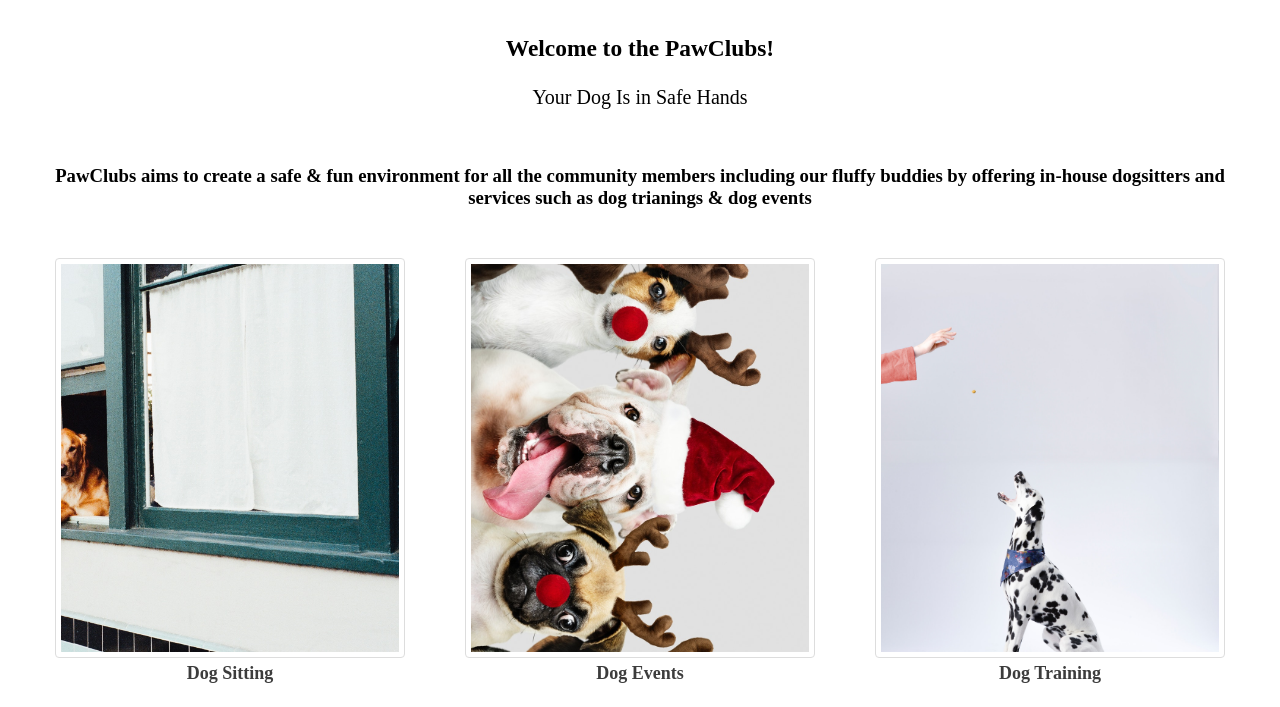
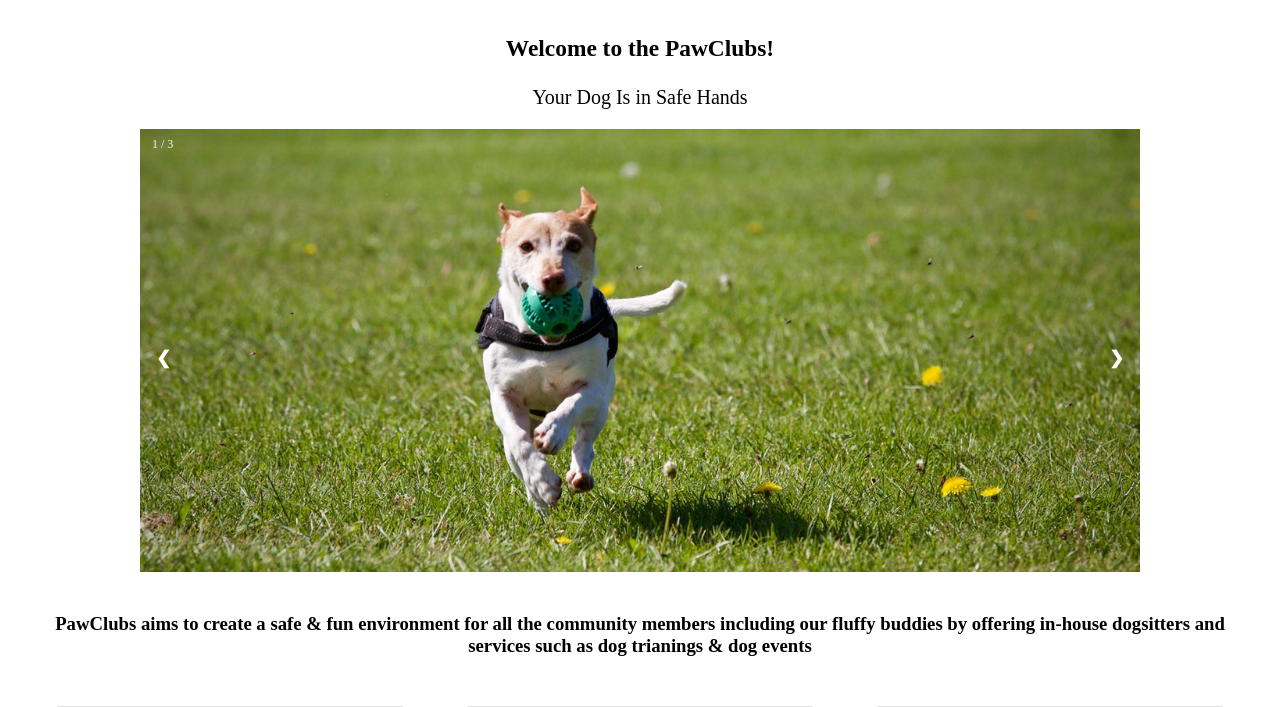
Before and after one commit to BehnazDer/foundation_project, a Python web app: template templates/auth/home.html in a window 1280 px wide. Shown: the part 58-765 px from the top of the page. Run offline with Jinja, Linux system fonts and the light colour scheme; the template is opened without the code that fills it, so the values that code supplies are empty.

Commit message:
last changes

```diff
--- a/templates/auth/home.html
+++ b/templates/auth/home.html
@@ -14,7 +14,7 @@
 
           <!-- slideshow container -->
         <div class="slideshow-container">
-        <div class="mySlides fade">
+        <div class="mySlides fade" style="display:block">
           <div class="numbertext">1 / 3</div>
           <img src="{{ url_for('static', filename='image/doggo10.jpg') }}" style="width:100%">
         </div>
--- a/templates/auth/register.html
+++ b/templates/auth/register.html
@@ -18,7 +18,7 @@
           <input type='text' name= 'name' placeholder='Name' class='input-line full-width'></input>
           <input type='email' name= 'email' placeholder='E-mail' class='input-line full-width'></input>
           <input type='text' name='username' placeholder='Username' class='input-line full-width'></input>
-          <input type='text' name='password' placeholder='Password' class='input-line full-width'></input>
+          <input type='password' name='password' placeholder='Password' class='input-line full-width'></input>
           <input type='password' name='repeatpassword' placeholder='Repeat Password' class='input-line full-width'></input>
         </div>
         <div><input type="submit" value="Register Now!"class='Regbtn full-width'></input></div>
```
Also changed, not shown: mydatabase.db.
